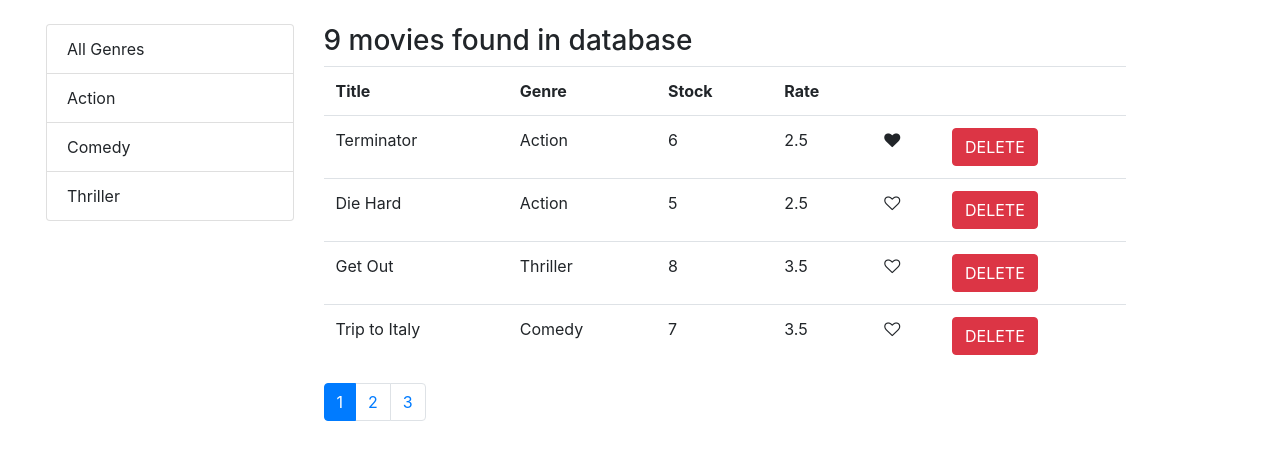
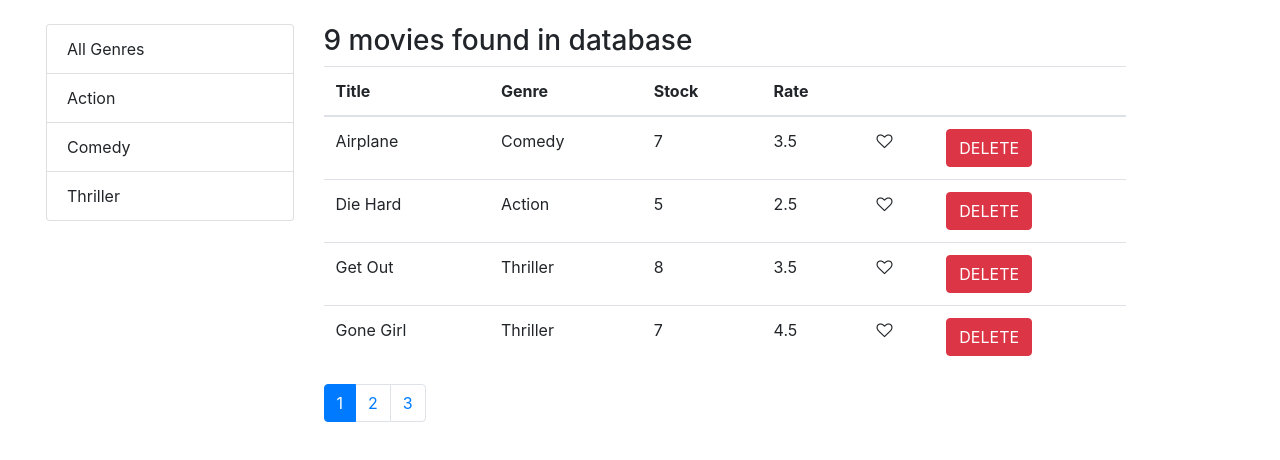
Before and after one commit to habib2013/tutorial-app, a React (Create React App) app: page / in a window 1280 px wide. Shown: the top 460 px of the page. Built offline with nearby package versions, Linux system fonts and the light colour scheme.

Commit message:
--- Auto-Git Commit ---

```diff
--- /dev/null
+++ b/src/Components/common/tableHeader.jsx
@@ -0,0 +1,28 @@
+import React, { Component } from 'react';
+
+class TableHeader extends Component {
+   raiseSort = path => {
+      const sortColumn = {...this.props.sortColumn}; //clone the existing sort column
+      //  console.log(sortColumn.path);
+         if(sortColumn.path === path) // if exisiting path is same as path passed
+         {
+                  // thhen the new sortcolum order shpould be this
+      sortColumn.order = sortColumn.order === 'asc' ? 'desc' : 'asc';
+         }
+         else {
+            sortColumn.path = path;
+            sortColumn.order = 'asc';
+         }
+         this.props.onSort(sortColumn);
+   }
+
+   render() {
+      return ( <thead>
+         <tr>
+      { this.props.columns.map(column =>  <th key={column.path || column.key} onClick={() => this.raiseSort(column.path)}>{column.label}</th>)}
+         </tr>
+      </thead> );
+   }
+}
+
+export default TableHeader;
--- a/src/Components/movie.jsx
+++ b/src/Components/movie.jsx
@@ -1,23 +1,24 @@
 import React, { Component } from 'react';
 import { getMovies } from '../services/fakeMovieService';
 import { getGenres } from "../services/fakeGenreService";
-import  Like  from "./common/like";
+import MoviesTable from './moviesTable';
 import  ListGroup  from "./common/listGroup";
 import Pagination from './common/pagination';
 import {paginate} from '../utils/paginate';
-
+import _ from 'lodash';
 
 class Movie extends Component {
    state = {
       movies:[],
       genres:[],
       pageSize:4,
-      currentPage:1
+      currentPage:1,
+      sortColumn : {path:'title',order:'asc'}
 
     };
 
     componentDidMount(){
-       const genres = [{name: 'All Genres'},...getGenres()];
+       const genres = [{_id : '', name: 'All Genres'},...getGenres()];
       this.setState({movies:getMovies(),genres})
     }
 
@@ -32,6 +33,7 @@
 }
 
 handlePageChange = page => {
+
 this.setState({currentPage : page});
 }
 
@@ -46,14 +48,19 @@
 handleGenreSelect = genre => {
   this.setState({selectedGenre : genre,currentPage : 1});
 }
+  handleSort = sortColumn => {
 
+this.setState({sortColumn});
+  }
 
    render() {
 const {length:count} = this.state.movies;
-const {pageSize,currentPage,movies:allMovies,selectedGenre} = this.state;
+const {pageSize,currentPage,movies:allMovies,selectedGenre,sortColumn} = this.state;
 
 const filtered =  selectedGenre && selectedGenre._id ? allMovies.filter(m  => m.genre._id === selectedGenre._id) : allMovies;
-const movies = paginate(filtered,currentPage,pageSize);
+const sorted = _.orderBy(filtered,[sortColumn.path],[sortColumn.order])
+
+const movies = paginate(sorted,currentPage,pageSize);
 
 
       return (
@@ -71,31 +78,15 @@
 <div className="col">
 
 <h3> {filtered.length === 0 ? "No movies" : filtered.length + " movies "}  found in database</h3>
-<table className="container table">
-   <tr>
-      <th>Title</th>
-      <th>Genre</th>
-      <th>Stock</th>
-      <th>Rate</th>
-      <th></th>
-      <th></th>
-   </tr>
-   <tbody>
 
-         {movies.map(item =>
-      <tr key={item._id}>
-  <td >{item.title}</td>
-         <td >{item.genre.name}</td>
-         <td >{item.numberInStock}</td>
-         <td >{item.dailyRentalRate}</td>
-         <td>
-            <Like liked={item.liked} onClick={() => this.handleLike(item)}/>
-         </td>
-          <td><button className="btn btn-danger" onClick={()=> this.deleteMovie(item)}>DELETE</button></td>
-            </tr>
-         )}
-   </tbody>
-</table>
+<MoviesTable
+movies = {movies}
+sortColumn = {sortColumn}
+onDelete = {this.deleteMovie}
+onLike = {this.handleLike}
+onSort = {this.handleSort}
+/>
+
 <Pagination itemsCount={filtered.length}
  pageSize={pageSize}
  onPageChange={this.handlePageChange}
--- /dev/null
+++ b/src/Components/moviesTable.jsx
@@ -0,0 +1,46 @@
+import React, { Component } from 'react';
+import  Like  from "./common/like";
+import TableHeader from './common/tableHeader';
+class MoviesTable extends Component {
+
+columns = [
+   {path:'title',label: 'Title'},
+   {path:'genre.name',label: 'Genre'},
+   {path:'numberInStock',label: 'Stock'},
+   {path:'dailyRentalRate',label: 'Rate'},
+   {key:'like'},
+   {key:'delete'},
+];
+
+   render() {
+
+      const {movies,onDelete,onLike,sortColumn,onSort,} = this.props;
+
+         return (
+            <table className="container table">
+        <TableHeader
+        columns = {this.columns}
+        sortColumn = {sortColumn}
+        onSort = {onSort}
+        />
+         <tbody>
+
+               {movies.map(item =>
+            <tr key={item._id}>
+        <td >{item.title}</td>
+               <td >{item.genre.name}</td>
+               <td >{item.numberInStock}</td>
+               <td >{item.dailyRentalRate}</td>
+               <td>
+                  <Like liked={item.liked} onClick={() => onLike(item)}/>
+               </td>
+                <td><button className="btn btn-danger" onClick={()=> onDelete(item)}>DELETE</button></td>
+                  </tr>
+               )}
+         </tbody>
+      </table>
+          );
+   }
+}
+
+export default MoviesTable;
```
Also changed, not shown: .autogit/logs/log-2-5-2020-17-42-41.txt (added).
